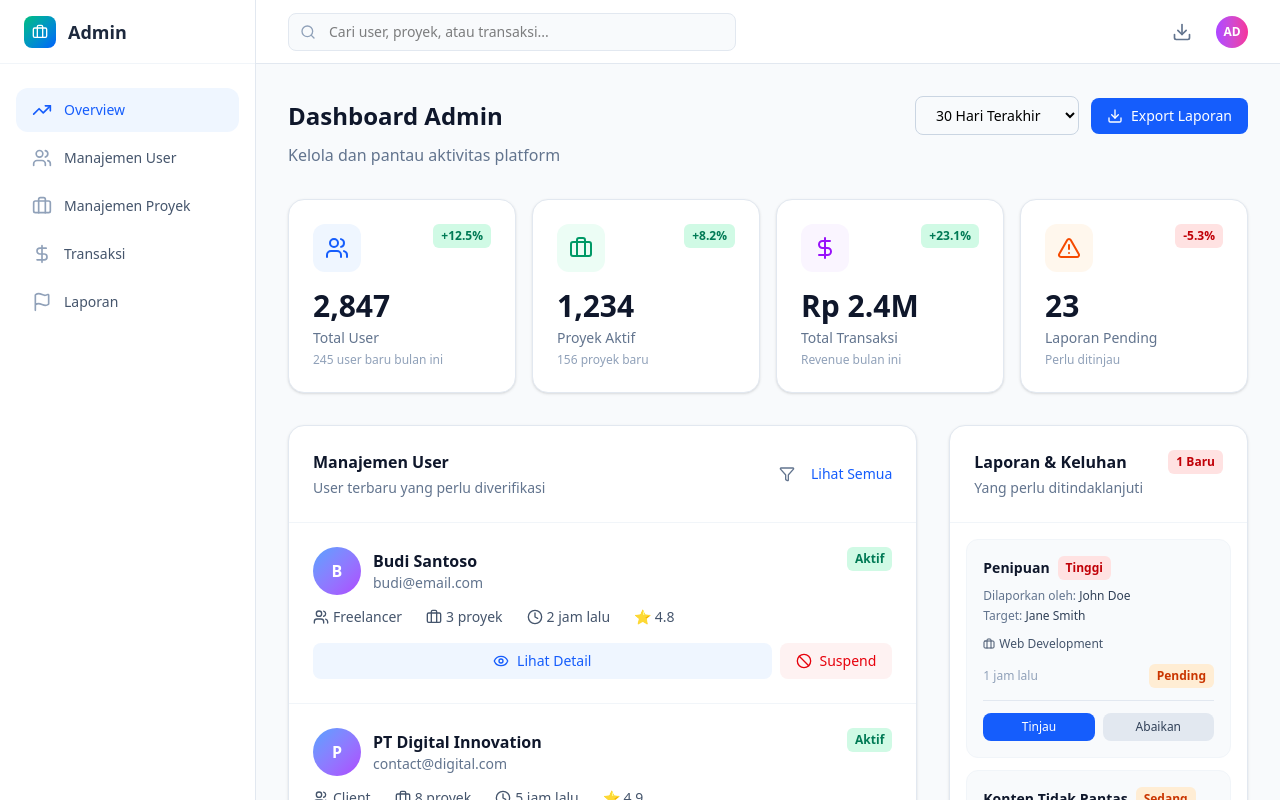
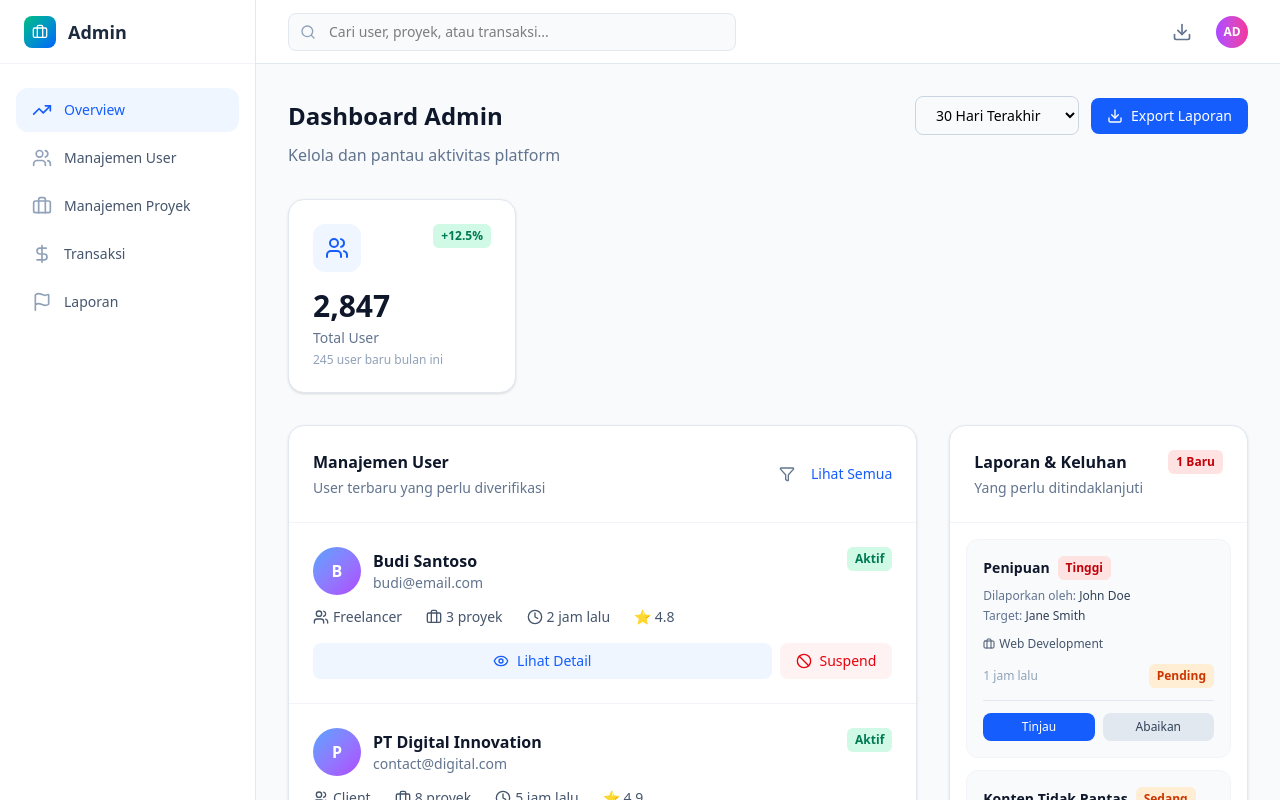
Before and after one commit to KodingMulu/SkillLink, a Next.js app in the folder web/: page /dashboard/admin in a window 1280 px wide. Shown: the top 800 px of the page. Built offline with nearby package versions, Linux system fonts and the light colour scheme.

Commit message:
update:statistik

```diff
--- a/web/src/app/dashboard/admin/page.tsx
+++ b/web/src/app/dashboard/admin/page.tsx
@@ -94,36 +94,7 @@ export default function AdminDashboard() {
       bg: "bg-blue-50",
       detail: "245 user baru bulan ini"
     },
-    {
-      label: "Proyek Aktif",
-      value: "1,234",
-      change: "+8.2%",
-      trend: "up",
-      icon: Briefcase,
-      color: "text-emerald-600",
-      bg: "bg-emerald-50",
-      detail: "156 proyek baru"
-    },
-    {
-      label: "Total Transaksi",
-      value: "Rp 2.4M",
-      change: "+23.1%",
-      trend: "up",
-      icon: DollarSign,
-      color: "text-purple-600",
-      bg: "bg-purple-50",
-      detail: "Revenue bulan ini"
-    },
-    {
-      label: "Laporan Pending",
-      value: "23",
-      change: "-5.3%",
-      trend: "down",
-      icon: AlertTriangle,
-      color: "text-orange-600",
-      bg: "bg-orange-50",
-      detail: "Perlu ditinjau"
-    },
+
   ];
 
   const recentUsers: Array<{
```
